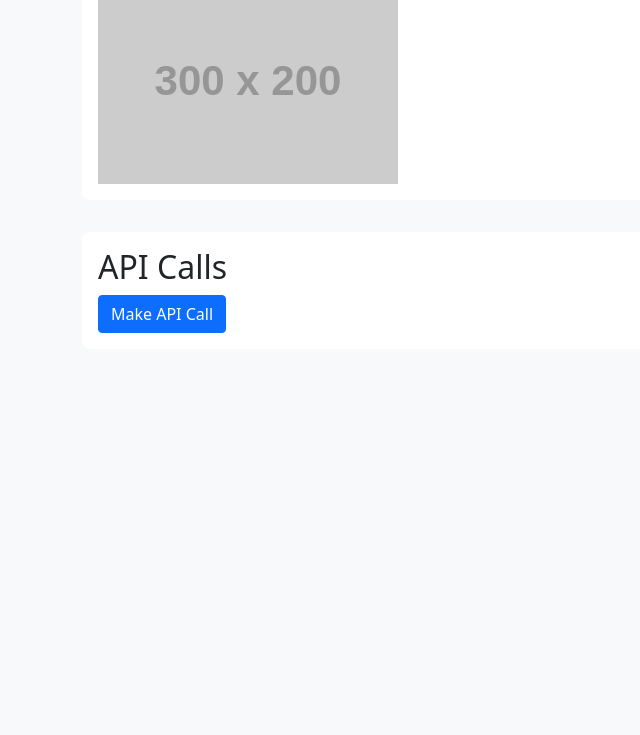
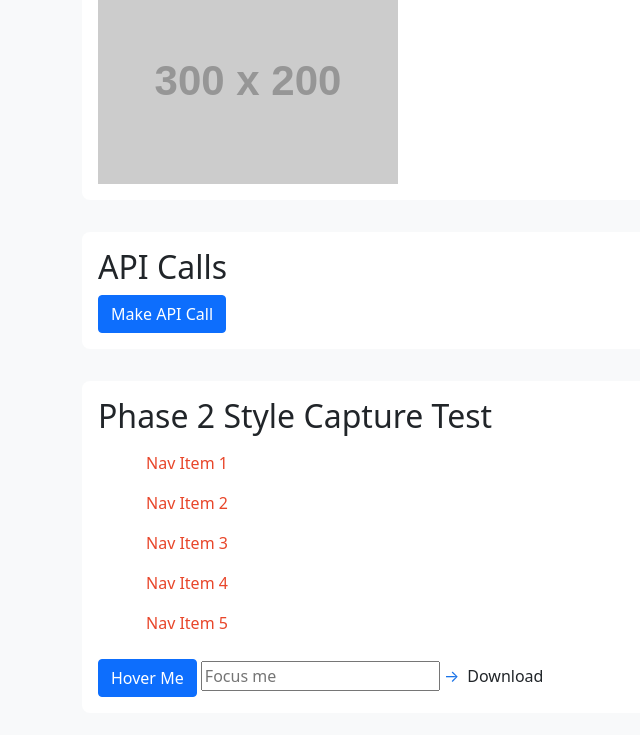
Before and after one commit to lyonsv/chrome-builder, a browser extension: page test-page.html in a window 1280 px wide. Shown: the part 467-1202 px from the top of the page, without its empty margins (0-640 px from the left). Before the commit the page ends 880 px from the top, so only its background shows below. Drawn offline with nearby package versions, Linux system fonts and the light colour scheme; no server answers; placeholder pictures from the web are drawn by us.

Commit message:
feat(02-01): add Phase 2 style capture fixtures to test-page.html
- Add :root with 6 CSS custom properties (color, spacing, font tokens)
- Add .nav-item, .btn-primary:hover, input:focus, .icon-label::before rules
- Add Phase 2 test section with 5 repeated .nav-item elements for dedup test
- Add button, input, and icon-label elements for states/pseudo capture

```diff
--- a/test-page.html
+++ b/test-page.html
@@ -21,6 +21,38 @@
     <style>
         body { background: #f8f9fa; padding: 2rem; }
         .test-section { margin: 2rem 0; padding: 1rem; background: white; border-radius: 8px; }
+
+        /* Phase 2 Style Capture fixtures */
+        :root {
+            --color-primary: #E8462A;
+            --color-secondary: #1A73E8;
+            --color-surface: #FFFFFF;
+            --spacing-sm: 8px;
+            --spacing-md: 16px;
+            --font-size-base: 16px;
+        }
+
+        .nav-item {
+            color: var(--color-primary);
+            padding: var(--spacing-sm) var(--spacing-md);
+            list-style: none;
+        }
+
+        .btn-primary:hover {
+            background-color: #c73a22;
+            transform: scale(1.02);
+        }
+
+        input:focus {
+            outline: 2px solid var(--color-secondary);
+            border-color: var(--color-secondary);
+        }
+
+        .icon-label::before {
+            content: "→";
+            color: var(--color-secondary);
+            margin-right: var(--spacing-sm);
+        }
     </style>
 </head>
 <body>
@@ -47,6 +79,20 @@
             <h2>API Calls</h2>
             <button id="apiButton" class="btn btn-primary">Make API Call</button>
             <div id="apiResult"></div>
+        </div>
+
+        <div class="test-section">
+            <h2>Phase 2 Style Capture Test</h2>
+            <ul>
+                <li class="nav-item">Nav Item 1</li>
+                <li class="nav-item">Nav Item 2</li>
+                <li class="nav-item">Nav Item 3</li>
+                <li class="nav-item">Nav Item 4</li>
+                <li class="nav-item">Nav Item 5</li>
+            </ul>
+            <button class="btn btn-primary">Hover Me</button>
+            <input type="text" placeholder="Focus me">
+            <span class="icon-label">Download</span>
         </div>
     </div>
 
```
